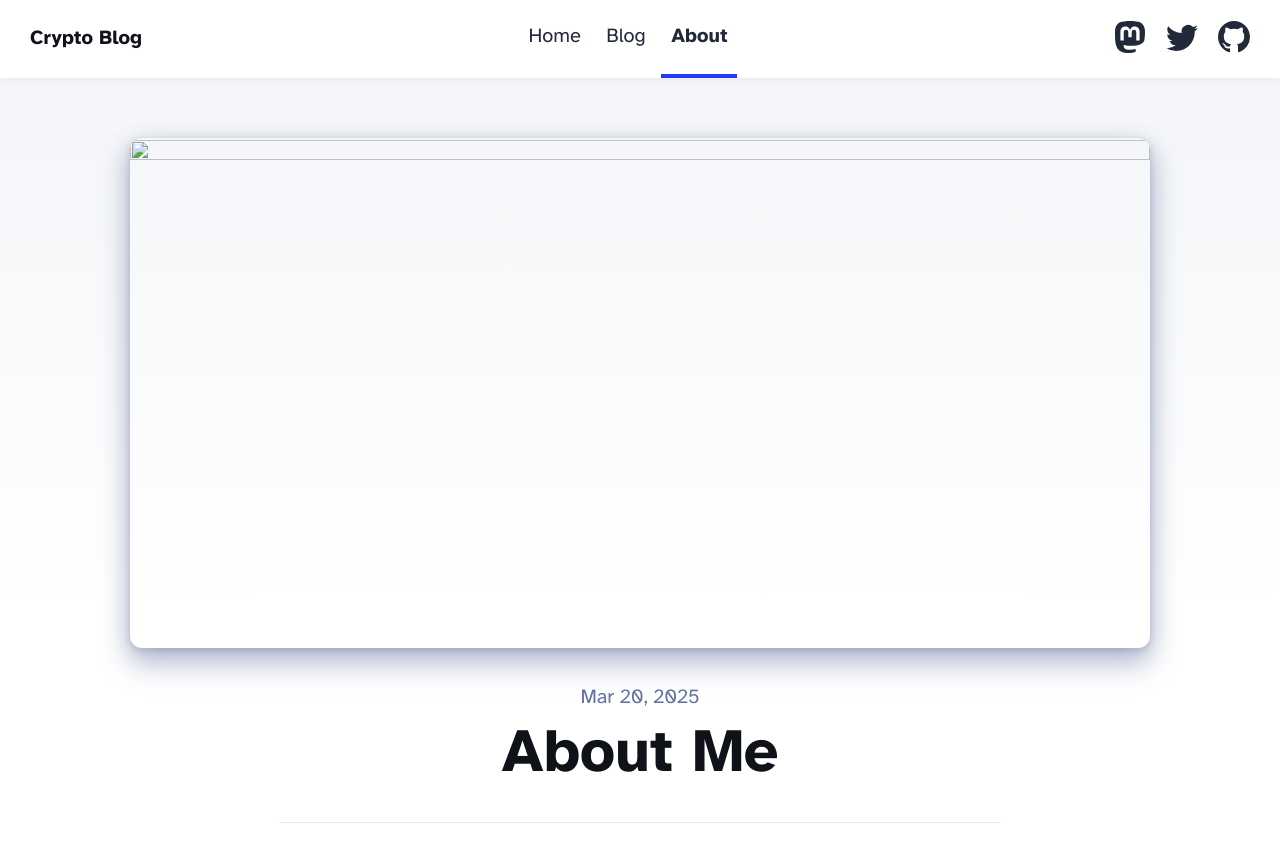
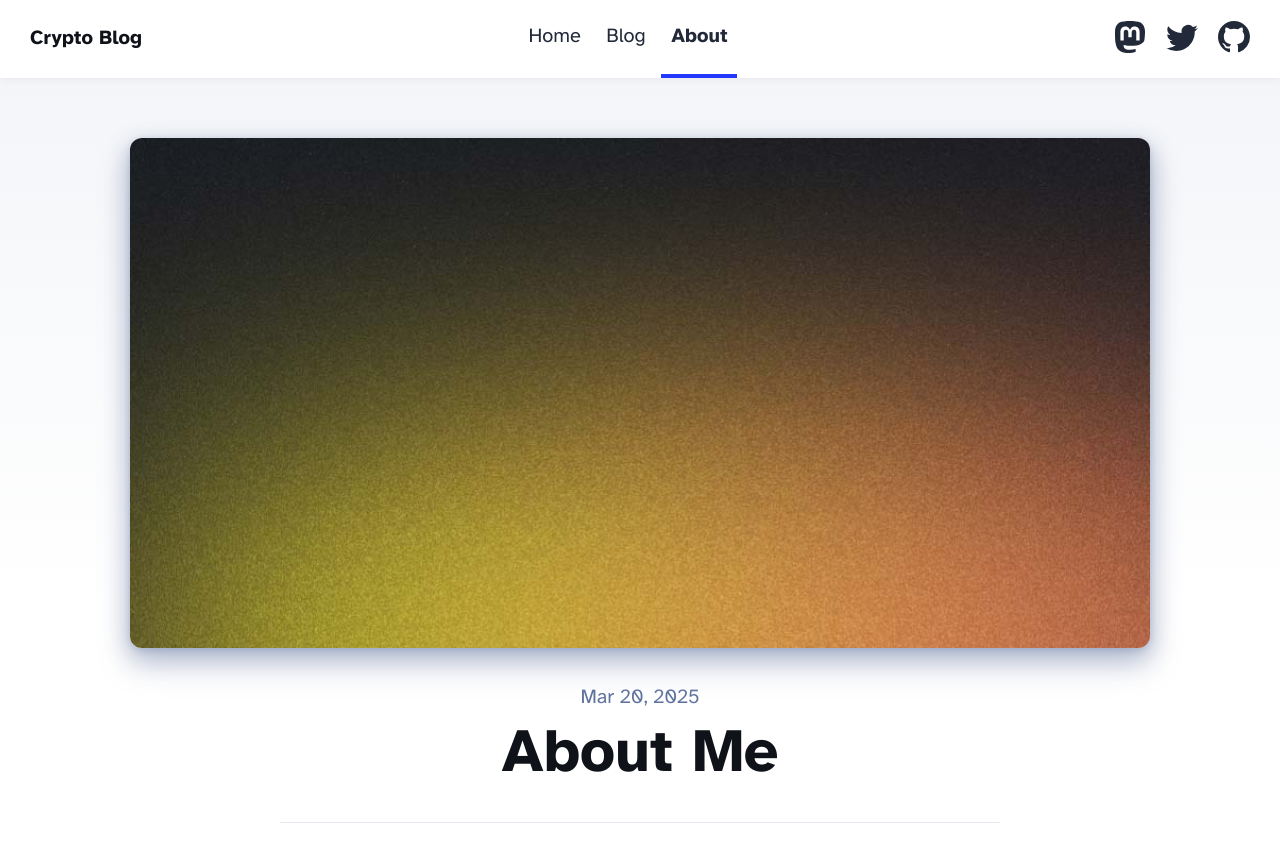
Before and after one commit to randa113/soft-paper-46a9, an Astro site: page /about in a window 1280 px wide. Shown: the top 856 px of the page. Built offline with nearby package versions, Linux system fonts and the light colour scheme; Astro itself is replaced by a stand-in of ours.

Commit message:
Update about.astro

```diff
--- a/src/pages/about.astro
+++ b/src/pages/about.astro
@@ -6,7 +6,7 @@ import Layout from '../layouts/BlogPost.astro';
 	title="About Me"
 	description="Lorem ipsum dolor sit amet"
 	pubDate={new Date('March 20 2025')}
-	heroImage="/blog-placeholder-4.jpg
+	heroImage="/blog-placeholder-4.jpg"
 >
 	<p>
 		For the past decade, I've been immersed in the intricate world of cryptocurrency mining—a
```
